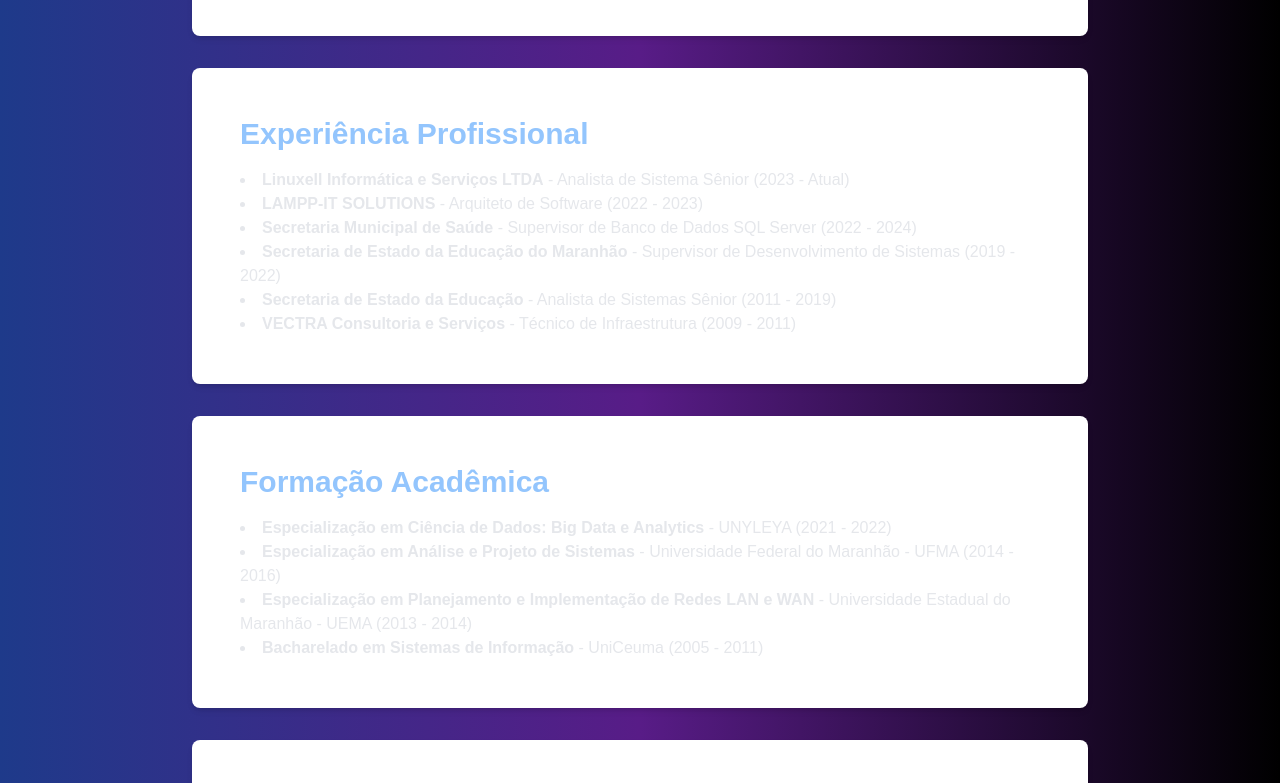
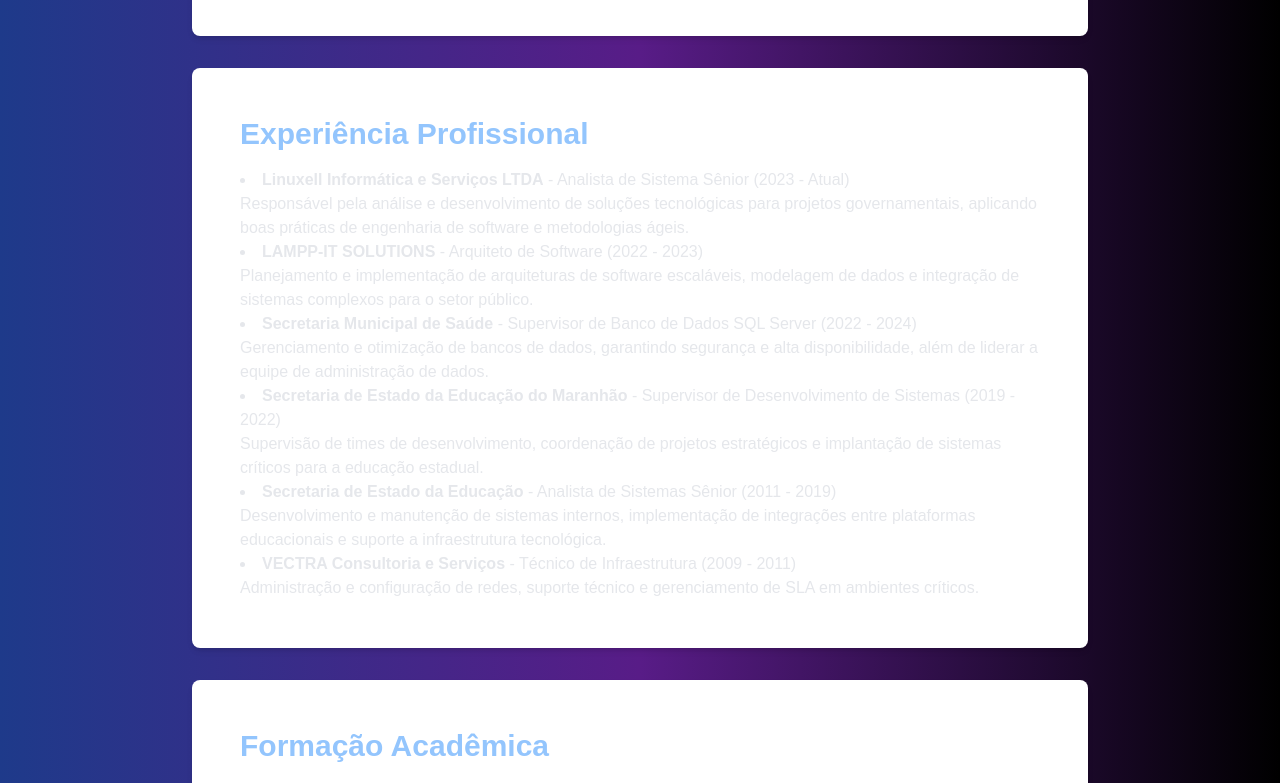
Before and after one commit to borgesMagalhaes/bruno-portfolio, a Next.js app: page / in a window 1280 px wide. Shown: the part 436-1219 px from the top of the page. Built offline with nearby package versions, Linux system fonts and the light colour scheme.

Commit message:
Correção para exportação estática no Next.js 15

```diff
--- a/app/layout.tsx
+++ b/app/layout.tsx
@@ -1,4 +1,4 @@
-import "./styles/globals.css";
+import "@/app/styles/globals.css";
 
 export default function RootLayout({ children }: { children: React.ReactNode }) {
   return (
--- a/app/page.tsx
+++ b/app/page.tsx
@@ -35,11 +35,17 @@
             <h2 className="text-3xl font-semibold text-blue-300">Experiência Profissional</h2>
             <ul className="list-disc list-inside text-gray-200 mt-2">
               <li><strong>Linuxell Informática e Serviços LTDA</strong> - Analista de Sistema Sênior (2023 - Atual)</li>
+              <p>Responsável pela análise e desenvolvimento de soluções tecnológicas para projetos governamentais, aplicando boas práticas de engenharia de software e metodologias ágeis.</p>
               <li><strong>LAMPP-IT SOLUTIONS</strong> - Arquiteto de Software (2022 - 2023)</li>
+              <p>Planejamento e implementação de arquiteturas de software escaláveis, modelagem de dados e integração de sistemas complexos para o setor público.</p>
               <li><strong>Secretaria Municipal de Saúde</strong> - Supervisor de Banco de Dados SQL Server (2022 - 2024)</li>
+              <p>Gerenciamento e otimização de bancos de dados, garantindo segurança e alta disponibilidade, além de liderar a equipe de administração de dados.</p>
               <li><strong>Secretaria de Estado da Educação do Maranhão</strong> - Supervisor de Desenvolvimento de Sistemas (2019 - 2022)</li>
+              <p>Supervisão de times de desenvolvimento, coordenação de projetos estratégicos e implantação de sistemas críticos para a educação estadual.</p>
               <li><strong>Secretaria de Estado da Educação</strong> - Analista de Sistemas Sênior (2011 - 2019)</li>
+              <p>Desenvolvimento e manutenção de sistemas internos, implementação de integrações entre plataformas educacionais e suporte a infraestrutura tecnológica.</p>
               <li><strong>VECTRA Consultoria e Serviços</strong> - Técnico de Infraestrutura (2009 - 2011)</li>
+              <p>Administração e configuração de redes, suporte técnico e gerenciamento de SLA em ambientes críticos.</p>
             </ul>
           </div>
         </Card>
@@ -68,7 +74,7 @@
             <Link href="http://lattes.cnpq.br/0321021721183148" target="_blank">
               <FaFileAlt className="text-4xl text-gray-200 hover:text-gray-600" />
             </Link>
-            <Link href="https://www.instagram.com/bruno_magalhaes" target="_blank">
+            <Link href="https://www.instagram.com/borges_magalhaes" target="_blank">
               <FaInstagram className="text-4xl text-pink-400 hover:text-pink-700" />
             </Link>
           </div>
--- a/next.config.ts
+++ b/next.config.ts
@@ -2,11 +2,11 @@
 const nextConfig = {
   output: "export",
   distDir: "dist",
-  // basePath: "/bruno-portfolio", // Nome do repositório no GitHub
+  basePath: "", // Para domínio customizado, mantenha vazio
   trailingSlash: true,
   assetPrefix: "https://brunomagalhaes.dev.br/",
   images: {
-    unoptimized: true, // Evita erro com otimização de imagens no GitHub Pages
+    unoptimized: true, // Evita erro de otimização de imagens no GitHub Pages
   },
 };
 
--- a/package.json
+++ b/package.json
@@ -8,7 +8,7 @@
   "build": "next build",
   "start": "next start",
   "lint": "next lint",
-    "deploy": "next build && gh-pages -d dist"
+  "deploy": "npm run build && gh-pages -d dist"
 },
   "dependencies": {
     "next": "15.1.7",
```
Also changed, not shown: 4 other files (tests, documents, lock files or other folders). Lines whose indentation alone changed are shown as unchanged.
